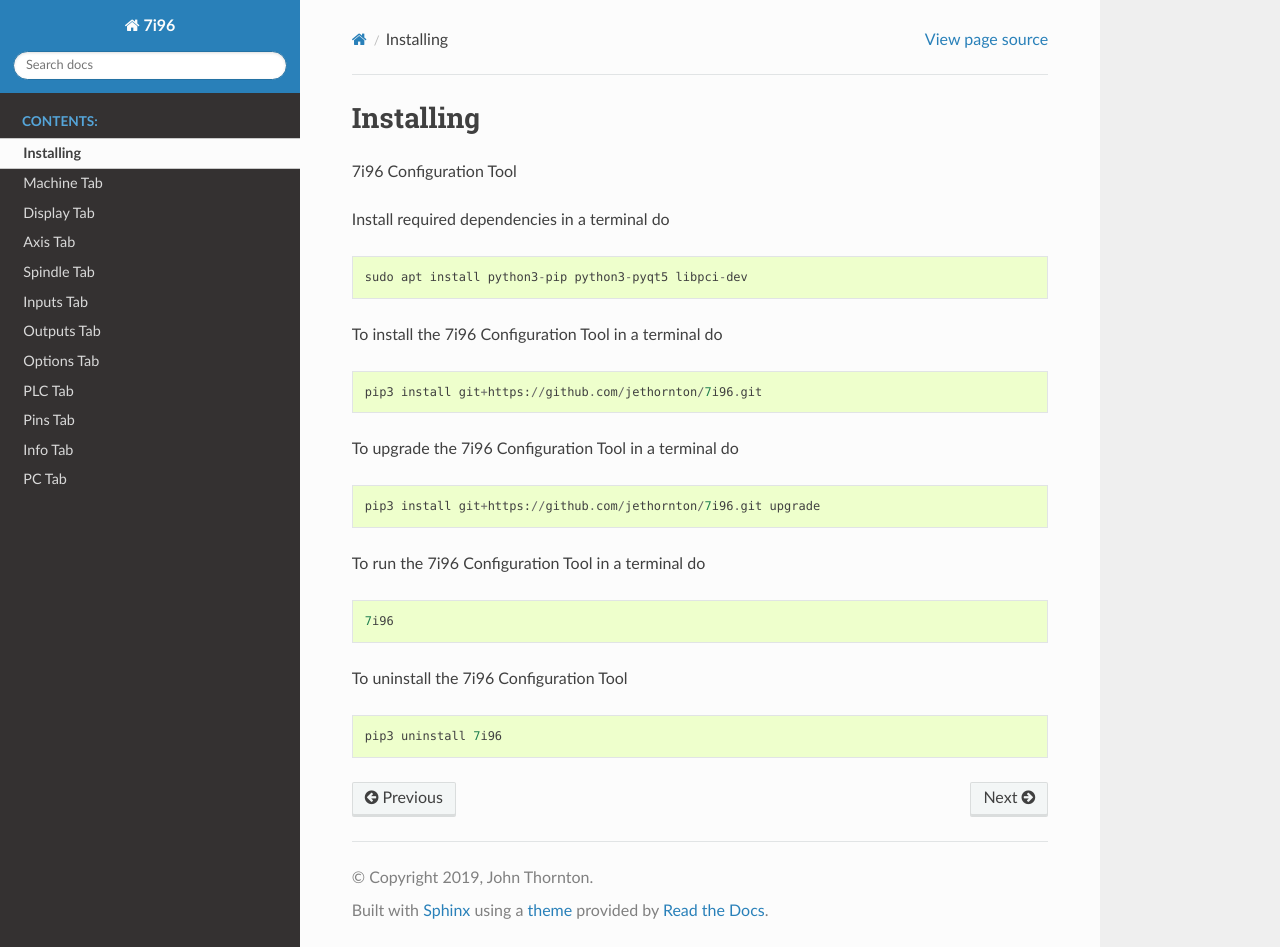
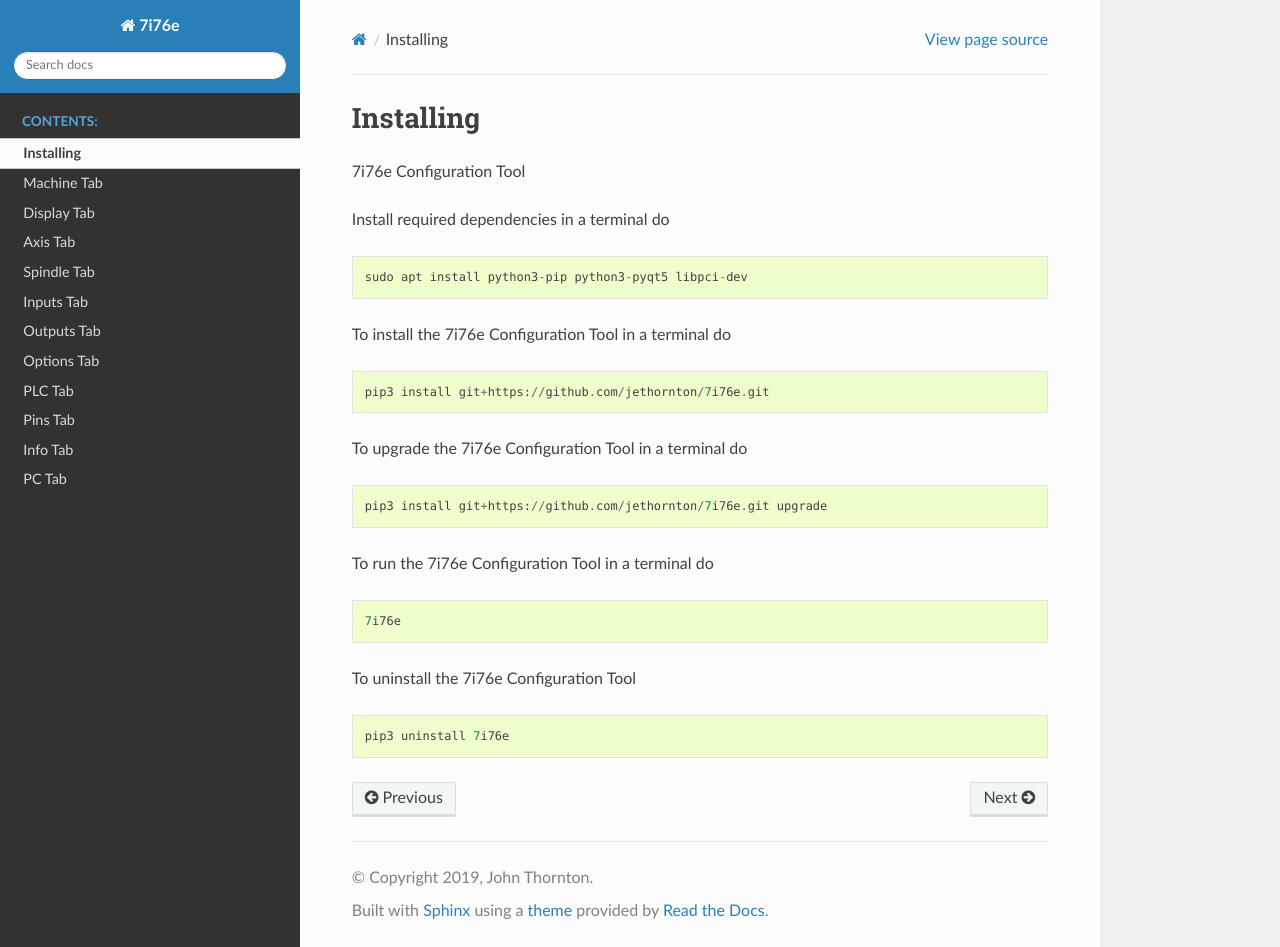
Before and after one commit to jkur/7i76e, a Sphinx documentation site: the page built from docs/source/install.rst, in a window 1280 px wide and 947 px high. Built offline with Sphinx 7.4.7 and the Read the Docs theme 2.0.0, drawn with Linux system fonts in a browser that asks for light colours.

Commit message:
change 7i96 to 7i76e

```diff
--- a/docs/source/conf.py
+++ b/docs/source/conf.py
@@ -19,7 +19,7 @@
 
 # -- Project information -----------------------------------------------------
 
-project = u'7i96'
+project = u'7i76e'
 copyright = u'2019, John Thornton'
 author = u'John Thornton'
 
@@ -107,7 +107,7 @@
 # -- Options for HTMLHelp output ---------------------------------------------
 
 # Output file base name for HTML help builder.
-htmlhelp_basename = '7i96doc'
+htmlhelp_basename = '7i76edoc'
 
 
 # -- Options for LaTeX output ------------------------------------------------
@@ -134,7 +134,7 @@
 # (source start file, target name, title,
 #  author, documentclass [howto, manual, or own class]).
 latex_documents = [
-    (master_doc, '7i96.tex', u'7i96 Documentation',
+    (master_doc, '7i76e.tex', u'7i76e Documentation',
      u'John Thornton', 'manual'),
 ]
 
@@ -144,7 +144,7 @@
 # One entry per manual page. List of tuples
 # (source start file, name, description, authors, manual section).
 man_pages = [
-    (master_doc, '7i96', u'7i96 Documentation',
+    (master_doc, '7i76e', u'7i76e Documentation',
      [author], 1)
 ]
 
@@ -155,8 +155,8 @@
 # (source start file, target name, title, author,
 #  dir menu entry, description, category)
 texinfo_documents = [
-    (master_doc, '7i96', u'7i96 Documentation',
-     author, '7i96', 'One line description of project.',
+    (master_doc, '7i76e', u'7i76e Documentation',
+     author, '7i76e', 'One line description of project.',
      'Miscellaneous'),
 ]
 
--- a/docs/source/index.rst
+++ b/docs/source/index.rst
@@ -1,9 +1,9 @@
-.. 7i96 documentation master file, created by
+.. 7i76e documentation master file, created by
    sphinx-quickstart on Fri Jan 11 15:50:41 2019.
    You can adapt this file completely to your liking, but it should at least
    contain the root `toctree` directive.
 
-7i96 Configuration Tool Documentation
+7i76e Configuration Tool Documentation
 =====================================
 
 .. toctree::
--- a/docs/source/install.rst
+++ b/docs/source/install.rst
@@ -2,7 +2,7 @@
 Installing
 ==========
 
-7i96 Configuration Tool
+7i76e Configuration Tool
 
 Install required dependencies in a terminal do
 ::
@@ -10,22 +10,22 @@
     sudo apt install python3-pip python3-pyqt5 libpci-dev
 
 
-To install the 7i96 Configuration Tool in a terminal do
+To install the 7i76e Configuration Tool in a terminal do
 ::
 
-    pip3 install git+https://github.com/jethornton/7i96.git
+    pip3 install git+https://github.com/jethornton/7i76e.git
 
-To upgrade the 7i96 Configuration Tool in a terminal do
+To upgrade the 7i76e Configuration Tool in a terminal do
 ::
 
-    pip3 install git+https://github.com/jethornton/7i96.git upgrade
+    pip3 install git+https://github.com/jethornton/7i76e.git upgrade
 
-To run the 7i96 Configuration Tool in a terminal do
+To run the 7i76e Configuration Tool in a terminal do
 ::
 
-    7i96
+    7i76e
 
-To uninstall the 7i96 Configuration Tool
+To uninstall the 7i76e Configuration Tool
 ::
 
-    pip3 uninstall 7i96
+    pip3 uninstall 7i76e
```
Also changed, not shown: docs/source/machine.rst (+7 -7 lines).
